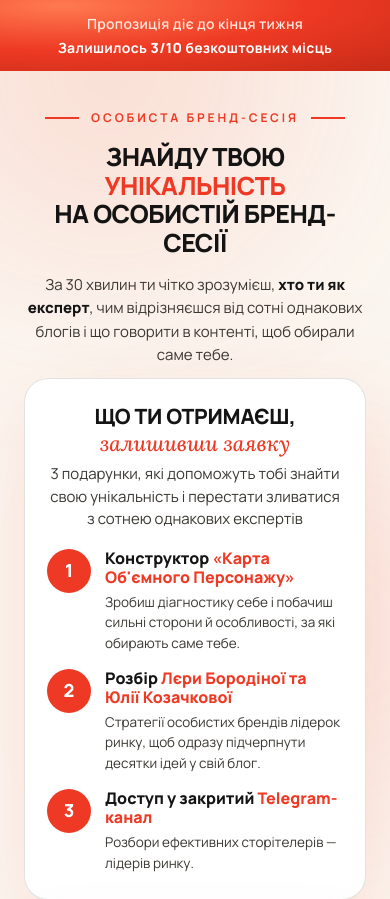
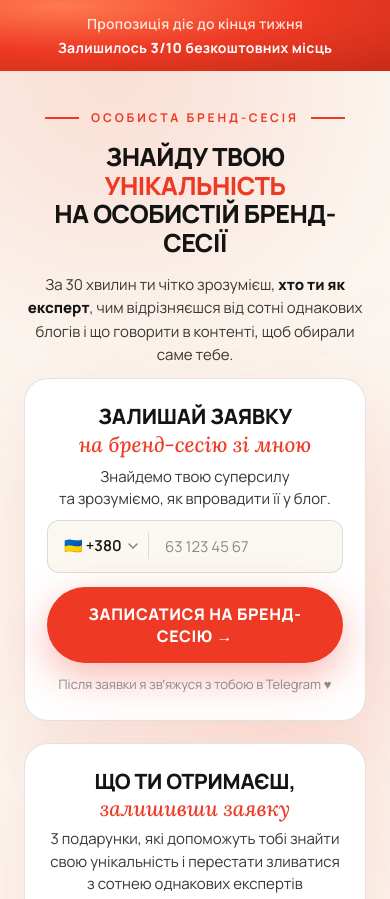
Before and after one commit to diuzhev26-glitch/solarium-lugova, a plain HTML site: page brand-session.html in a window 390 px wide. Shown: the top 899 px of the page. Drawn offline with Linux system fonts and the light colour scheme.

Commit message:
brand-session: на мобільному форма заявки над блоком подарунків
Co-Authored-By: Claude Opus 5.5 <noreply@anthropic.com>

```diff
--- a/brand-session.html
+++ b/brand-session.html
@@ -103,8 +103,8 @@
 
   @media(max-width:860px){
     .grid{grid-template-columns:1fr;gap:22px}
-    .col.form-col{order:2}
-    .col.text-col{order:1}
+    .col.form-col{order:1}
+    .col.text-col{order:2}
     .top{padding:30px 0 2px}
     main{padding:10px 0 30px}
     .fcard{padding:26px 22px}
```
